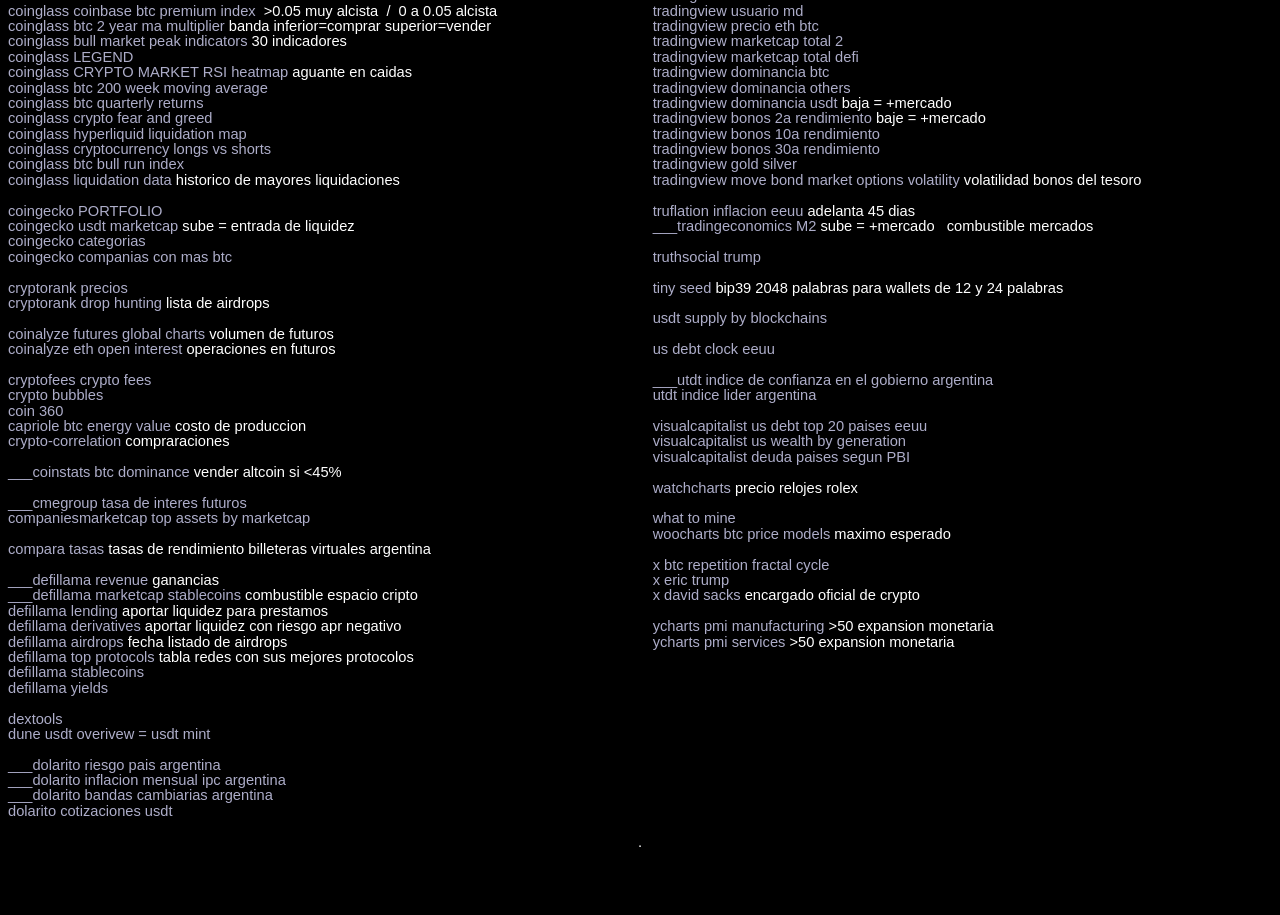
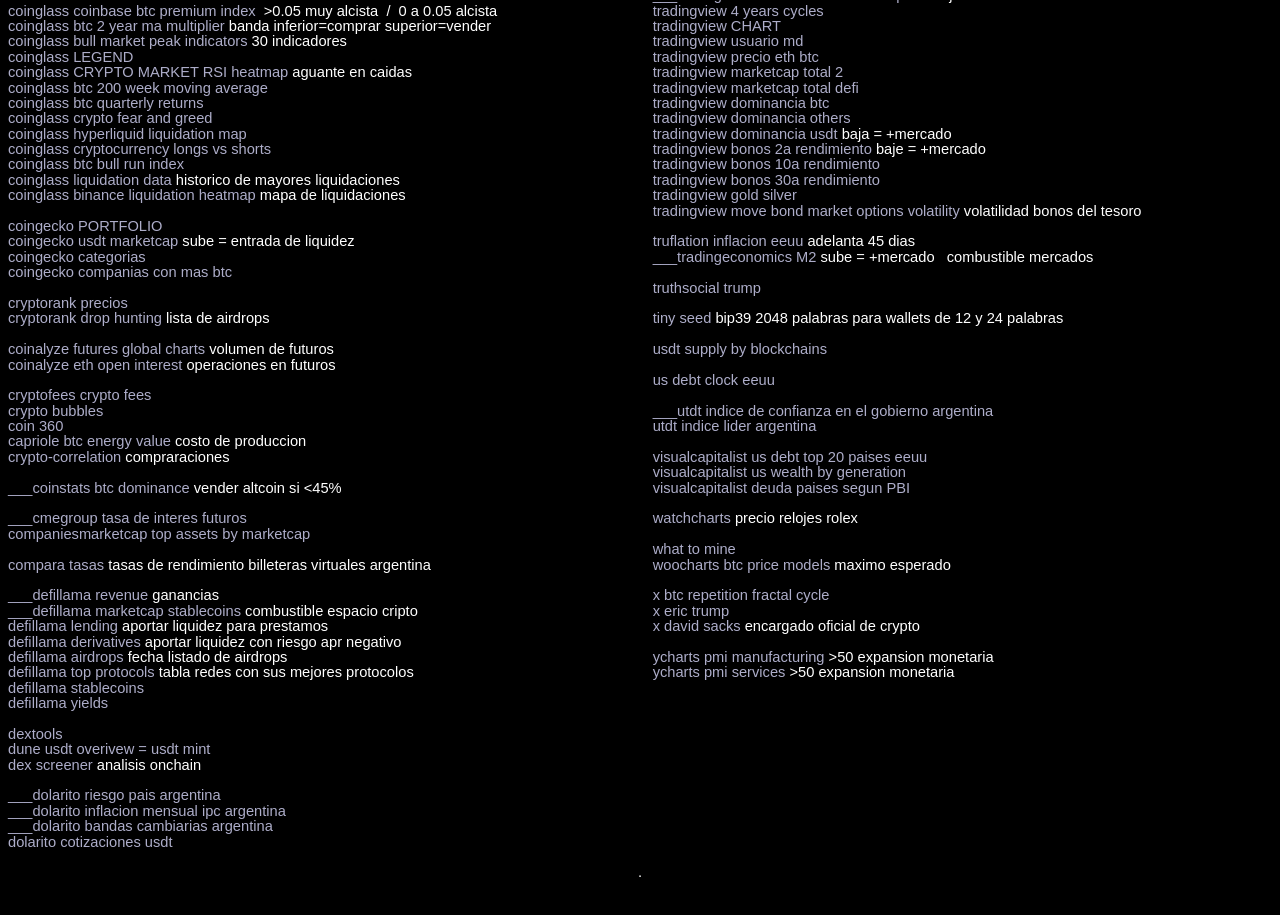
Before and after one commit to mdchi1/web, a plain HTML site: page indicadores.html in a window 1280 px wide. Shown: the part 1405-2320 px from the top of the page. Before the commit the page ends 2290 px from the top, so only its background shows below. Drawn offline with Linux system fonts and the light colour scheme.

Commit message:
Add files via upload

```diff
--- a/indicadores.html
+++ b/indicadores.html
@@ -249,7 +249,8 @@ cryptocurrency longs vs shorts</a><br>
 <a target="_blank" href="https://www.coinglass.com/es/pro/i/cbbi-index">coinglass
 btc bull run index</a><br>
 <a target="_blank" href="https://www.coinglass.com/LiquidationData">coinglass
-liquidation data</a> historico de mayores liquidaciones<br>
+liquidation data</a> historico de mayores liquidaciones<br><a target="_blank" href="https://www.coinglass.com/pro/futures/LiquidationHeatMapModel3">coinglass
+binance liquidation heatmap</a> mapa de liquidaciones<br>
 <br>
 <a target="_blank" href="https://www.coingecko.com/es/portfolios/9800721">coingecko
 PORTFOLIO</a><br>
@@ -310,7 +311,8 @@ yields</a><br>
 <br>
 <a target="_blank" href="https://www.dextools.io/app/en/hot-pairs">dextools</a><br>
 <a target="_blank" href="https://dune.com/52hz_database/test-usdt-zz">dune usdt
-overivew = usdt mint</a><br>
+overivew = usdt mint</a><br><a target="_blank" href="https://dexscreener.com/">dex
+screener</a> analisis onchain<br>
 <br>
 <a target="_blank" href="https://www.dolarito.ar/indices/riesgo-pais">___dolarito&nbsp;riesgo
 pais argentina</a><br>
@@ -428,7 +430,7 @@ cboe volatility index VIC s&amp;p500</a><br>
 btc xau</a> btc-oro<br>
 <br>
 <a target="_blank" href="https://www.isabelnet.com/vix-seasonality/">isabelnet
-vix seasonality</a><br>
+vix seasonality</a><br><br><a target="_blank" href="https://icodrops.com/">icodrops</a> noticias airdrops<br>
 <br>
 <a target="_blank" href="https://www.kryptex.com/es/mining-calculator?q_470=0&amp;q_480=0&amp;q_570=0&amp;q_580=1&amp;q_55xt8=0&amp;q_5600xt=0&amp;q_5700=0&amp;q_5700xt=1&amp;q_66=0&amp;q_66xt=0&amp;q_67xt=0&amp;q_68=8&amp;68xt=true&amp;q_68xt=1&amp;q_69xt=0&amp;q_vega56=0&amp;q_vega64=0&amp;q_vii=0&amp;q_1050Ti=0&amp;q_10606=0&amp;q_1070=0&amp;q_1070Ti=0&amp;q_1080=0&amp;q_1080Ti=0&amp;q_1660=0&amp;q_1660Ti=0&amp;q_166s=0&amp;q_2060=0&amp;q_2070=0&amp;q_2080=0&amp;q_2080Ti=0&amp;q_a2=0&amp;q_a4=0&amp;q_a45=0&amp;q_a5=0&amp;q_3060=0&amp;q_3060Ti=0&amp;q_3070=0&amp;q_37Ti=0&amp;q_3080=0&amp;q_38Ti=0&amp;q_3090=0&amp;eth_hr=62.0&amp;eth_p=110.0&amp;e4g_hr=62.0&amp;e4g_p=110.0&amp;zh_hr=93.0&amp;zh_p=160.0&amp;cnh_hr=0.0&amp;cnh_p=0.0&amp;cng_hr=3300.0&amp;cng_p=180.0&amp;s5r_hr=1.0&amp;s5r_p=160.0&amp;cx_hr=0.0&amp;cx_p=0.0&amp;ds_hr=1.7&amp;ds_p=160.0&amp;cc_hr=7.0&amp;cc_p=140.0&amp;cr29_hr=0.0&amp;cr29_p=0.0&amp;hh_hr=870.0&amp;hh_p=160.0&amp;ct32_hr=0.9&amp;ct32_p=150.0&amp;eqb_hr=36.0&amp;eqb_p=150.0&amp;b3_hr=1.6&amp;b3_p=110.0&amp;ns_hr=0.0&amp;ns_p=0.0&amp;al_hr=110.0&amp;al_p=150.0&amp;ops_hr=44.0&amp;ops_p=190.0&amp;ir_hr=16.2&amp;ir_p=110.0&amp;zlh_hr=66.0&amp;zlh_p=150.0&amp;kpw_hr=33.0&amp;kpw_p=200.0&amp;ppw_hr=0.0&amp;ppw_p=0.0&amp;nx_hr=63.0&amp;nx_p=150.0&amp;fpw_hr=35.0&amp;fpw_p=200.0&amp;vh_hr=0.9&amp;vh_p=100.0&amp;cost=0.0">kryptex
 calculadora de mineria</a><br>
@@ -700,8 +702,8 @@ pmi services</a> &gt;50 expansion monetaria<br>
 <br>
 <br>
 <br>
-<br><br><br><br><br><br><br><br><br>
-<br>
+<br><br><br><br><br><br><br><br><br><br>
+<br><br>
 <br>
 <br>
 <br>
```
Also changed, not shown: index.html (+3 -3 lines).
